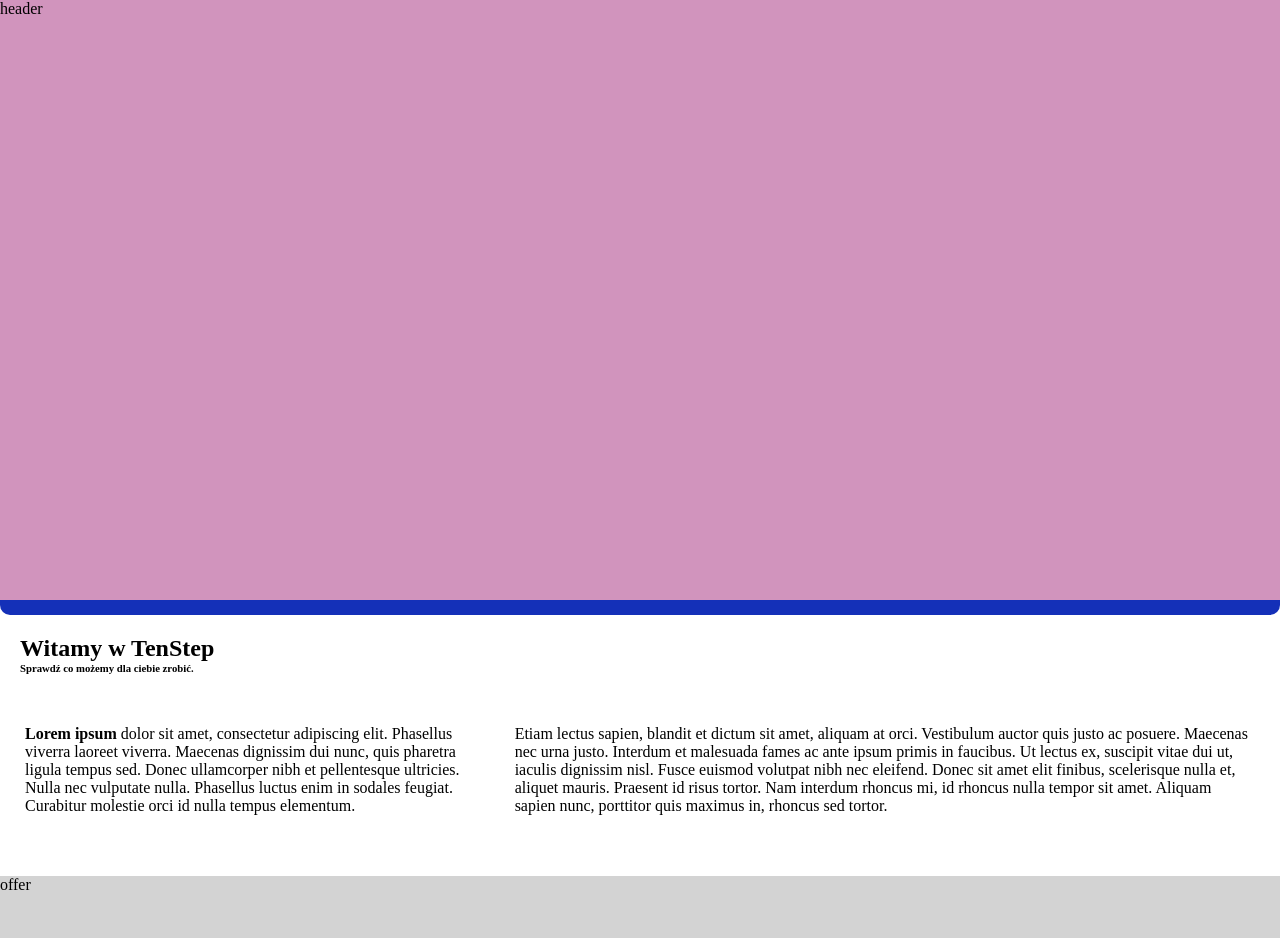
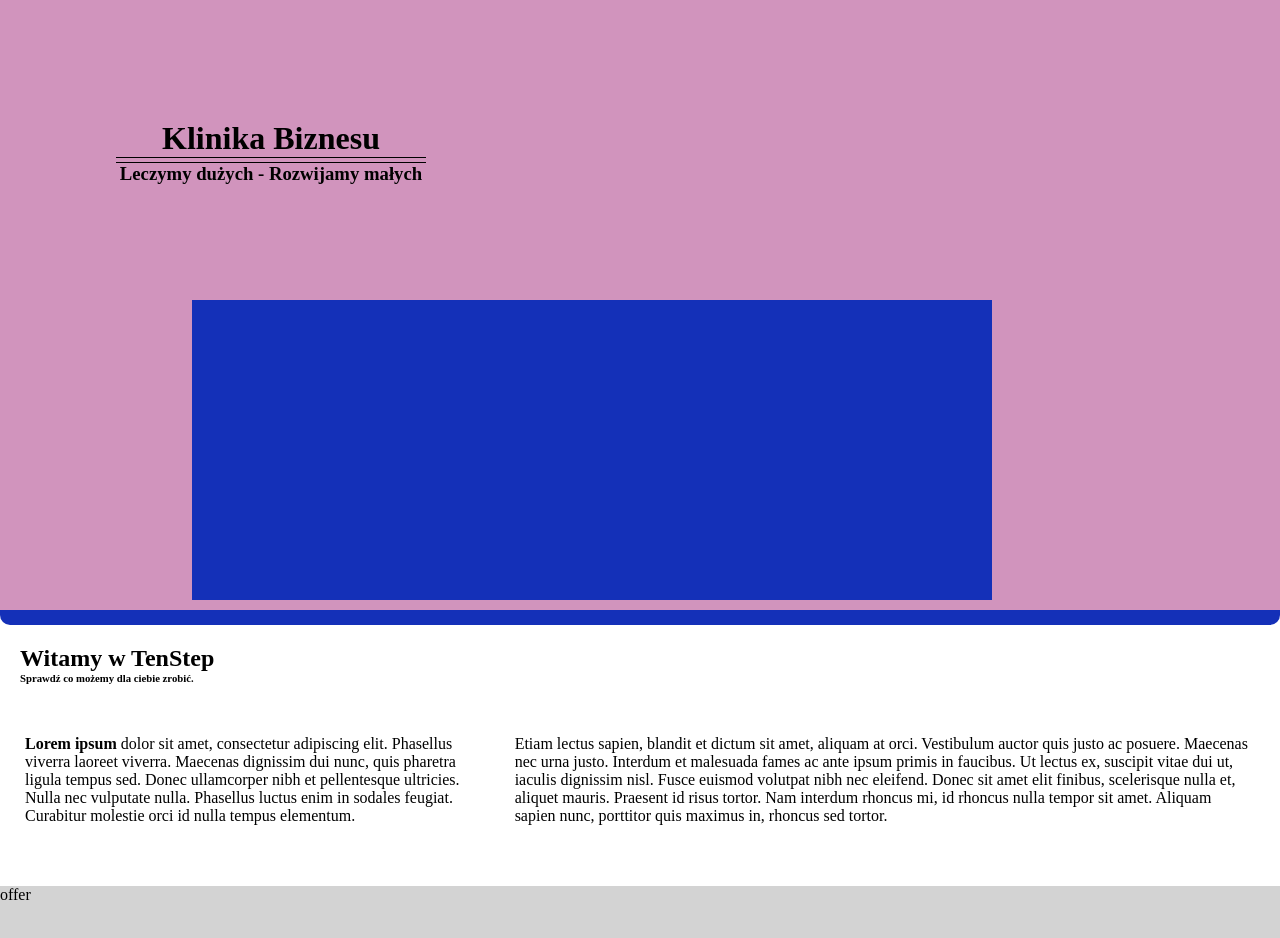
Before and after one commit to krk-developers/tenstep-page-project, a Vue app: page / in a window 1280 px wide. Shown: the top 938 px of the page. Built offline with nearby package versions, Linux system fonts and the light colour scheme.

Commit message:
app-header - basic structure & styles ADD

```diff
--- a/src/components/Container/App-header.vue
+++ b/src/components/Container/App-header.vue
@@ -1,6 +1,10 @@
 <template>
   <header>
-header
+    <div class="header-title">
+      <h1>Klinika Biznesu</h1>
+      <h3>Leczymy dużych - Rozwijamy małych</h3>
+    </div>
+    <div class="header-content"></div>
   </header>
 </template>
 
@@ -15,5 +19,41 @@ header{
   width: 100%;
   height: 600px;
   background: hsl(320, 40%, 70%);
+  display: grid;
+  grid-template-columns: repeat(12, 1fr);
+  grid-template-rows: repeat(6, 1fr);
+  padding-bottom: 10px;
 }
+
+.header-title{
+  padding: 20px;
+  grid-column: 2/5;
+  grid-row: 2/4;
+
+
+  h1{
+    display: inline-block;
+    width: 310px;
+    margin: 0 0 4px 0;;
+    border-bottom: 1px solid #000;
+    text-align: center;
+  }
+
+  h3{
+    display: inline-block;
+    width: 310px;
+    margin: 0;
+    border-top: 1px solid #000;
+    text-align: center;
+  }
+}
+
+.header-content{
+  width: 800px;
+  height: 300px;
+  background: hsl(230, 80%, 40%);
+  grid-column: 3/10;
+  grid-row: 4/7;
+}
+
 </style>
```
